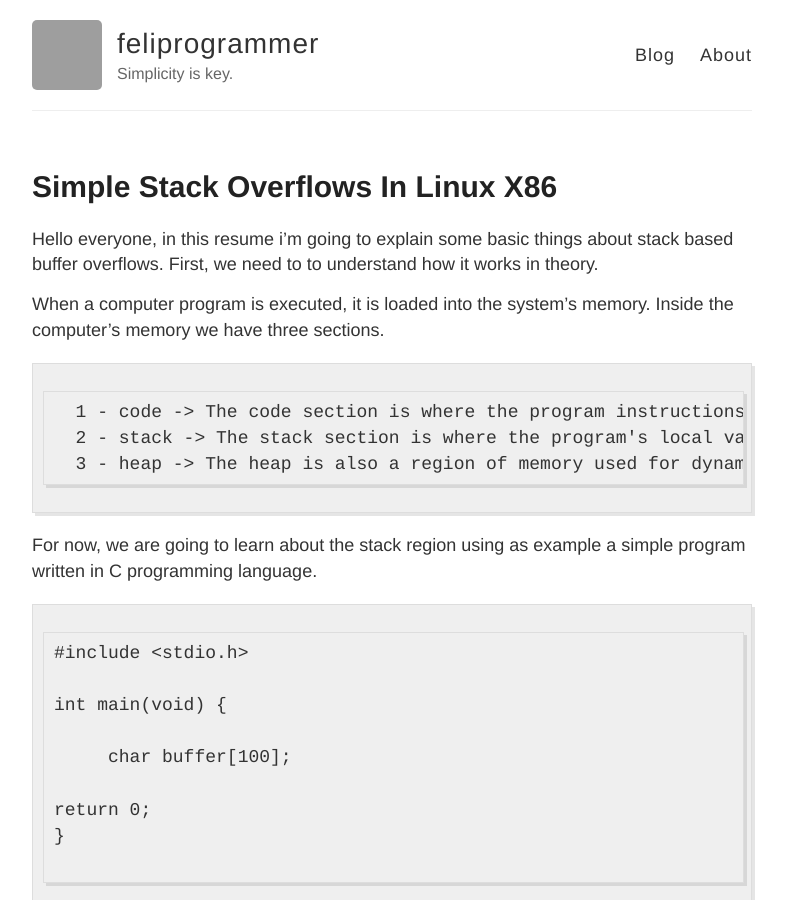
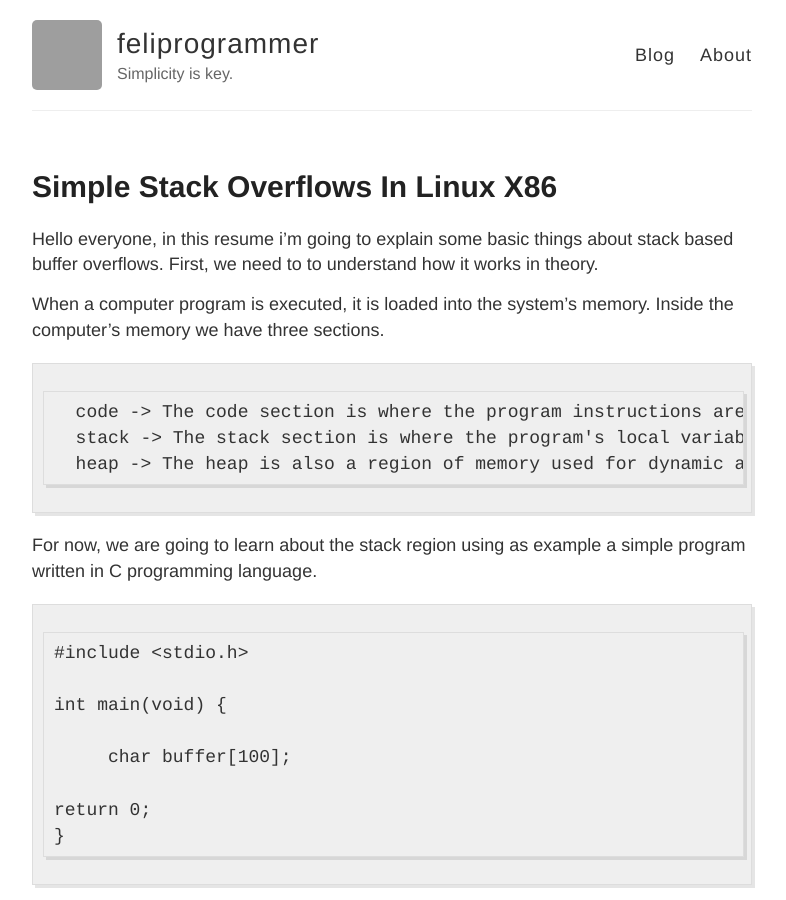
Before and after one commit to Feliprogrammer/feliprogrammer.github.io, a Jekyll site: the page built from _posts/2022-11-03-simple-stack-overflows-in-linux-x86.md, in a window 1280 px wide and 900 px high. Shown: the whole window, without its empty margins (248-1034 px from the left). Built offline with Jekyll 4.4.1, drawn with Linux system fonts in a browser that asks for light colours; our own code applies the rules of GitHub Pages for plain Markdown files; grey boxes are pictures that could not be loaded.

Commit message:
Personal Blog

````diff
--- a/_posts/2022-11-03-simple-stack-overflows-in-linux-x86.md
+++ b/_posts/2022-11-03-simple-stack-overflows-in-linux-x86.md
@@ -6,9 +6,9 @@ it works in theory.
 memory. Inside the computer's memory we have three sections.
 
 ```
-  1 - code -> The code section is where the program instructions are loaded.
-  2 - stack -> The stack section is where the program's local variables are loaded.
-  3 - heap -> The heap is also a region of memory used for dynamic allocation.
+  code -> The code section is where the program instructions are loaded.
+  stack -> The stack section is where the program's local variables are loaded.
+  heap -> The heap is also a region of memory used for dynamic allocation.
 ```
 
   For now, we are going to learn about the stack region using as
@@ -23,7 +23,6 @@ int main(void) {
 
 return 0;
 }
-
 ```
 
   When we talk about local variables we are talking about variables
@@ -47,7 +46,6 @@ be put above again.
    ---------------------------------------------
    | last_plate | one plate bellow | and so on |
    ---------------------------------------------
-
 ```
 
   Before, the main function gets called, we need to understand
@@ -60,7 +58,6 @@ this way:
    ---------------------------------------------
    | function2 variables | function1 variables |
    ---------------------------------------------
-
 ```
 
    Also, we need to understand that the last function's local
@@ -78,7 +75,6 @@ last function knows where it stopped and then continue from there.
    --------------------------------------------------------------
    | function2 variables | return address | function1 variables |
    --------------------------------------------------------------
-
 ```
 
    Let's recap, before a function is called in c programming language,
@@ -91,7 +87,6 @@ pointer. So the stack looks like this.
    --------------------------------------------------------------
    | function2 variables | frame pointer | return address | f1  |
    --------------------------------------------------------------
-
 ```
    So, what's the point of learning about it?? Most of it is done
 in low level context. What about our buffer?? Why talk about it ??
@@ -124,7 +119,6 @@ hundred bytes of memory space for that local variable.
    ------------------------------------------------------
    | buffer | frame pointer | return address | function1 |
    ------------------------------------------------------
-
 ```
 
    So, what we need to do to cause a (Stack) Buffer overflow?
@@ -216,7 +210,6 @@ $ ./server
 $ ./client (for testing purposes)
 $ nc -nlvp 4444
 $ ./exploit 600 400
-
 ```
 
 # Conclusion
````
